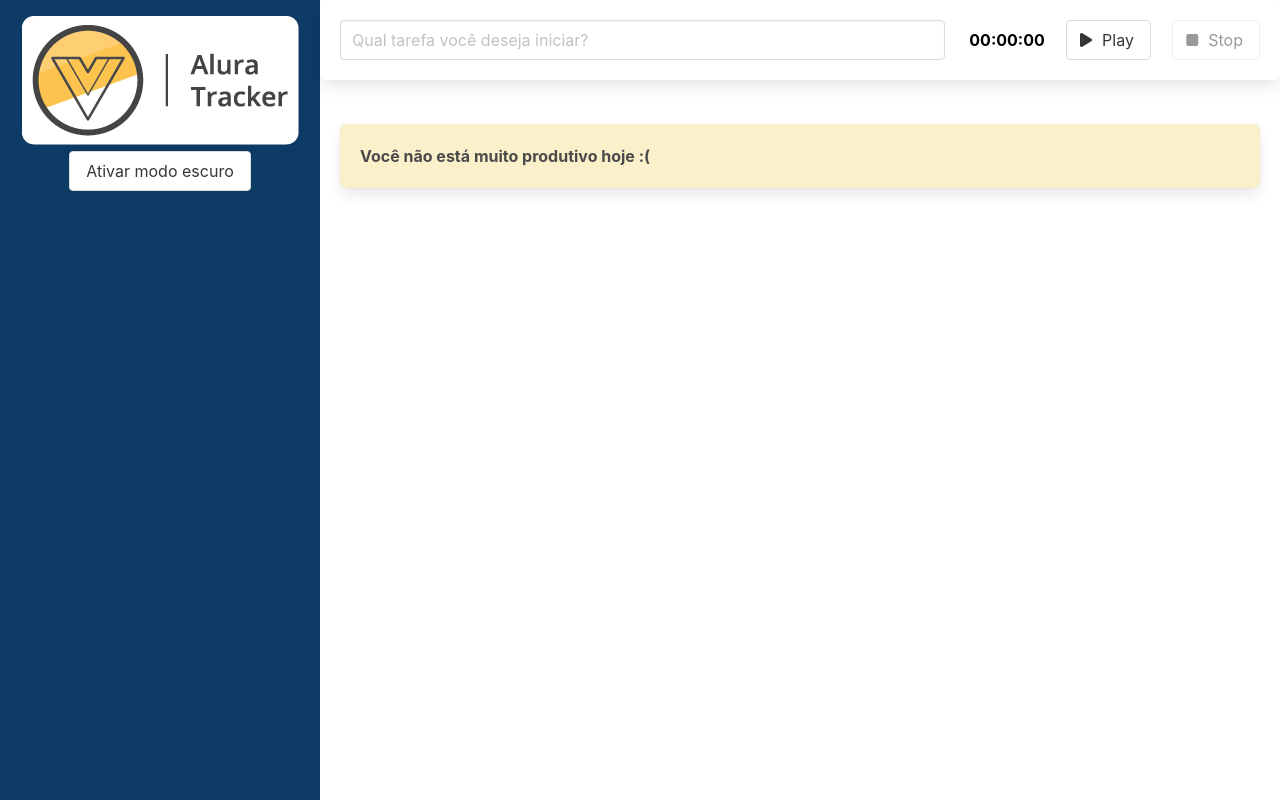
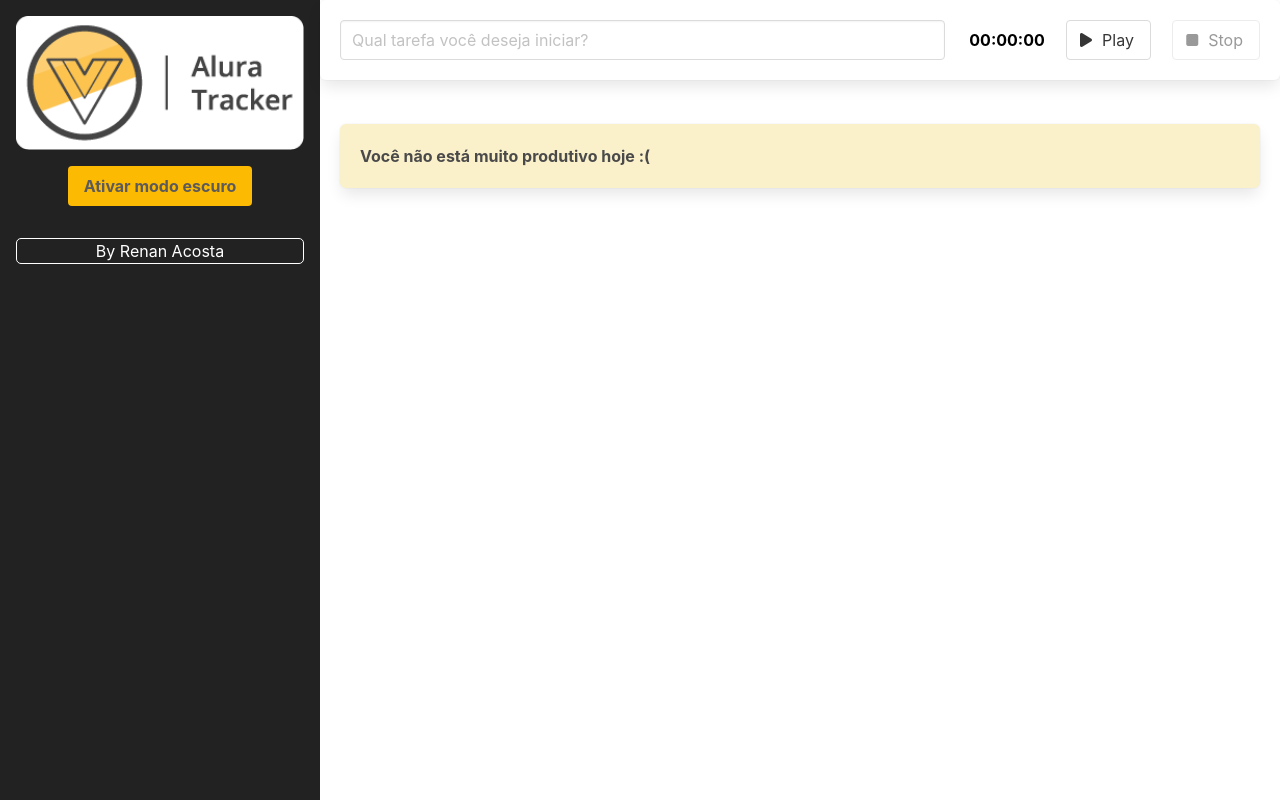
Before and after one commit to renanacosta/alura-tracker, a Vue app: page / in a window 1280 px wide. Built offline with nearby package versions, Linux system fonts and the light colour scheme.

Commit message:
:lipstick: feat: Dark mode adjust css style

```diff
--- a/src/components/BarraLateral.vue
+++ b/src/components/BarraLateral.vue
@@ -1,11 +1,12 @@
 <template>
   <header>
-    <h1>
+    <h1 class="image">
       <img src="../assets/logo.png" alt="Logo" />
     </h1>
     <button class="button" @click="alterarTema">
       {{ textoBotao }}
     </button>
+    <p class="author">By Renan Acosta</p>
   </header>
 </template>
 
@@ -38,13 +39,32 @@ export default defineComponent({
 });
 </script>
 
-<style>
+<style scoped>
+.image {
+margin-bottom: 1rem;
+}
+
+.button {
+  background: #fcba03;
+  color: #5c5a5a;
+  font-weight: bold;
+  border: none;
+  margin-bottom: 1rem;
+}
+
 header {
   padding: 1rem;
-  background: #0d3b66;
+  background: #222;
   width: 100%;
   height: 100vh;
   text-align: center;
+}
+.author {
+  color: #fff;
+  font-size: 1rem;
+  margin-top: 1rem;
+  border: 1px solid #fff;
+  border-radius: 5px;
 }
 @media only screen and (max-width: 768px) {
   header {
```
